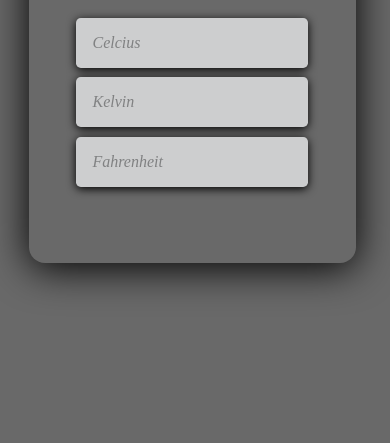
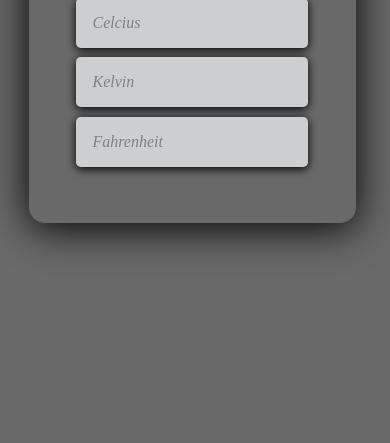
Before and after one commit to Gbeemiga/Simple-Temperature-Converter, a plain HTML site: page index.html in a window 390 px wide. Shown: the part 401-844 px from the top of the page. Drawn offline with Linux system fonts and the light colour scheme.

Commit message:
Updated version

```diff
--- a/style.css
+++ b/style.css
@@ -74,7 +74,7 @@ input::placeholder {
 
 @media screen and (max-width:768px) {
     .converter {
-        height: 80%;
+        height: 30rem;
         max-width: 85%;
         gap: 1.5rem;
     }
```
